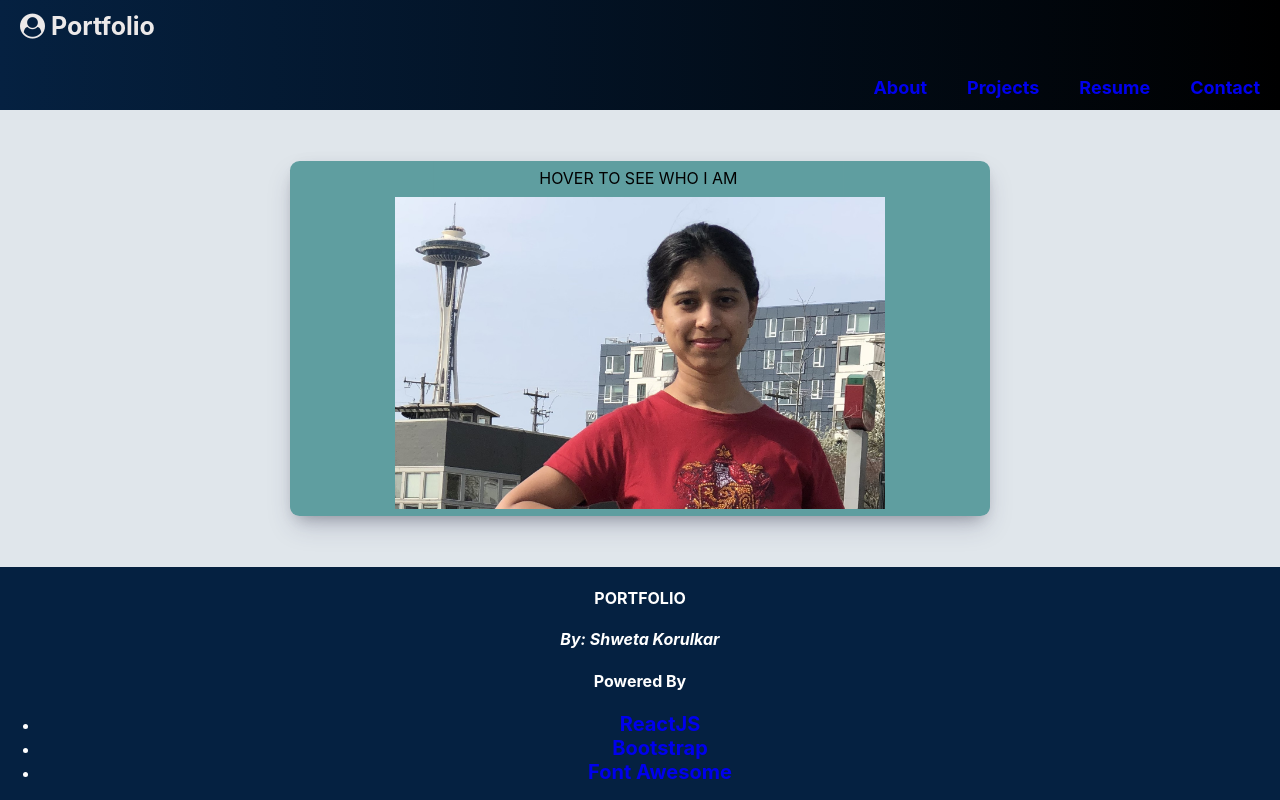
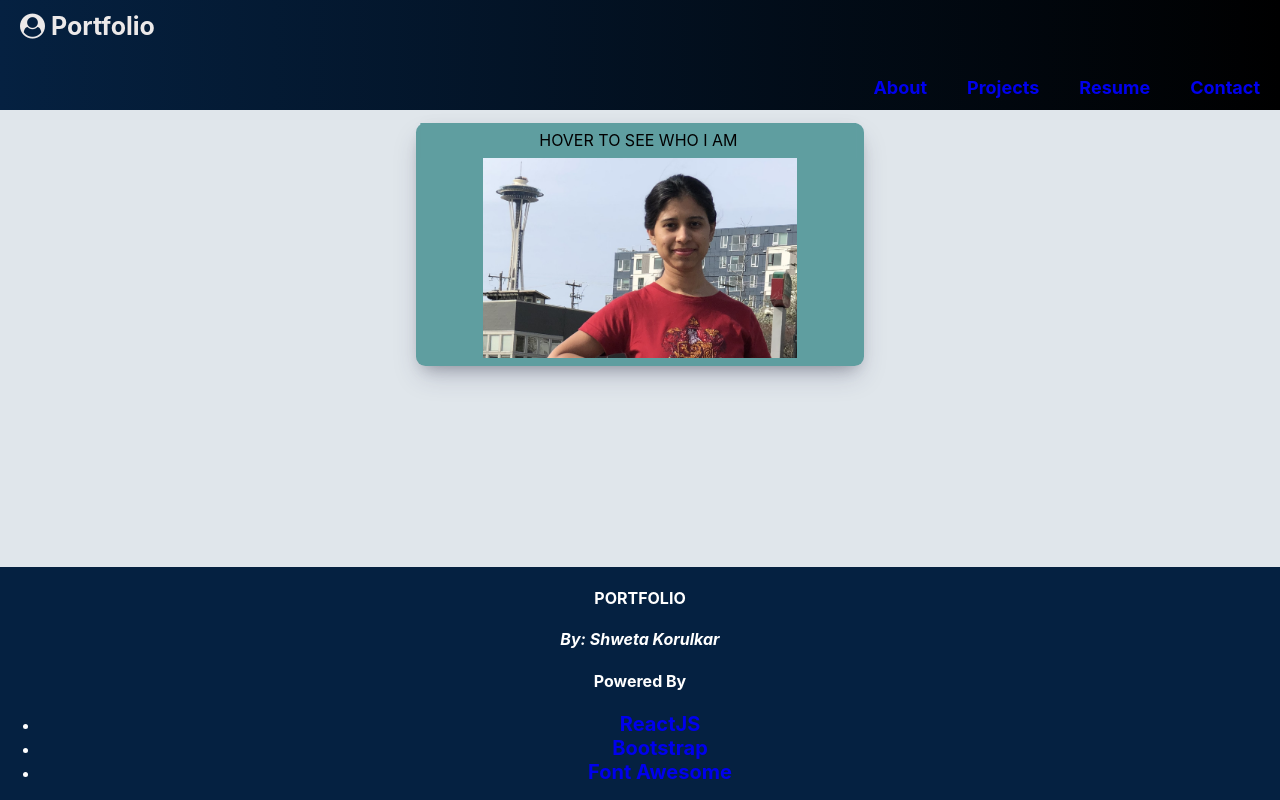
Before and after one commit to sk192/WebDevProject, a React (Create React App) app in the folder profile/: page / in a window 1280 px wide. Built offline with nearby package versions, Linux system fonts and the light colour scheme.

Commit message:
added media query for responsiveness

```diff
--- a/profile/src/stylesheet/about.css
+++ b/profile/src/stylesheet/about.css
@@ -1,15 +1,18 @@
 .card {
-  margin-top: 4%;
+  margin-top: 1% ;
   line-height: 1.6;
   box-shadow: 0 13px 27px -5px hsla(240, 30.1%, 28%, 0.25),
     0 8px 16px -8px hsla(0, 0%, 0%, 0.3), 0 -6px 16px -6px hsla(0, 0%, 0%, 0.03);
-  width: 700px;
+  /* width: 700px; */
+  width: 35%;
   text-align: center;
 
   display: inline-block;
   border-radius: 0.6em;
   transition: all ease 200ms;
   background-color: cadetblue;
+
+
 }
 .card:hover {
   transform: scale(1.03);
@@ -20,6 +23,7 @@
 .card:hover .overlay {
   bottom: 0;
   height: auto;
+
 }
 .over {
   font-size: 25px;
@@ -31,7 +35,8 @@
   animation-duration: 2s;
   animation-iteration-count: infinite;
   background-color: cadetblue;
-  width: 400px;
+  /* width: 400px; */
+  width: 95%;
   display: inline-block;
 }
 
@@ -60,7 +65,7 @@
 
 .link1 {
   font-size: 25px;
-  color: rgb(19, 11, 11);
+  color: rgb(122, 43, 43);
   text-decoration: none;
 }
 .overlay {
@@ -70,13 +75,14 @@
   right: 0;
   background-color: cadetblue;
   overflow: hidden;
-  width: 97%;
+  width: 95%;
   height: 0;
   transition: 0.5s ease;
   border-bottom-left-radius: 0.6em;
   border-bottom-right-radius: 0.6em;
   padding-left: 10px;
   padding-right: 10px;
+
 }
 .text {
   color: rgb(19, 11, 11);
@@ -88,3 +94,50 @@
   transform: translate(-50%, -1%);
   text-align: left;
 }
+/* @media (min-width:1025px){
+  .card{
+    margin-top: 10px;
+  }
+} */
+
+@media (min-width:769px) and (max-width:1024px){
+  .card{
+    width: 85%;
+    margin-top: 3%;
+
+  }
+  .info{
+    width: 85%;
+  }
+  .overlay{
+    width: 95%;
+  }
+}
+@media (min-width: 415px) and (max-width: 768px){
+  .card{
+    width: 80%;
+    margin-top: 40px;
+
+  }
+  .overlay{
+    width: 93%;
+    margin-bottom: 1px;
+  }
+  .info{
+    width: 80%;
+  }
+
+}
+@media (max-width:414px){
+  .card{
+
+    width: 90%;
+    margin-top: 50px;
+  }
+  .overlay{
+    width: 94%;
+  }
+  .info{
+    width:90%;
+  }
+}
```
